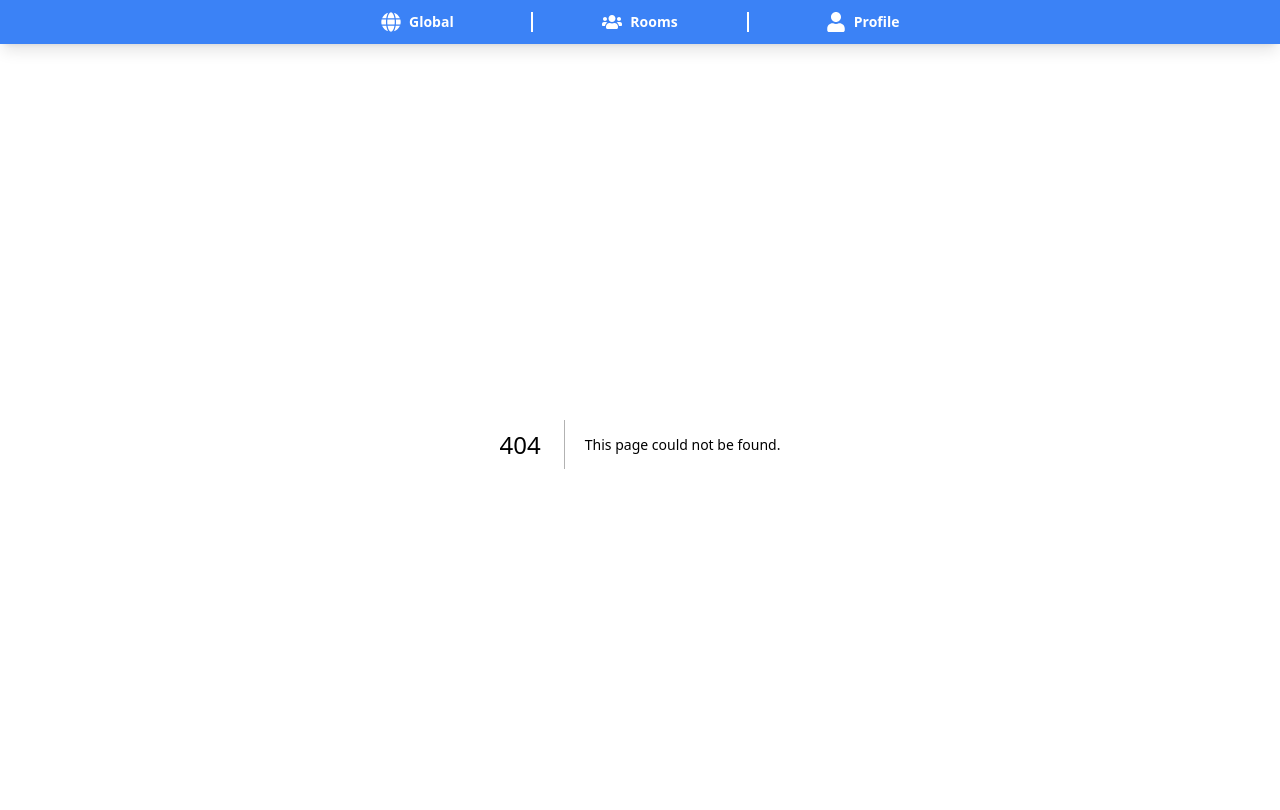
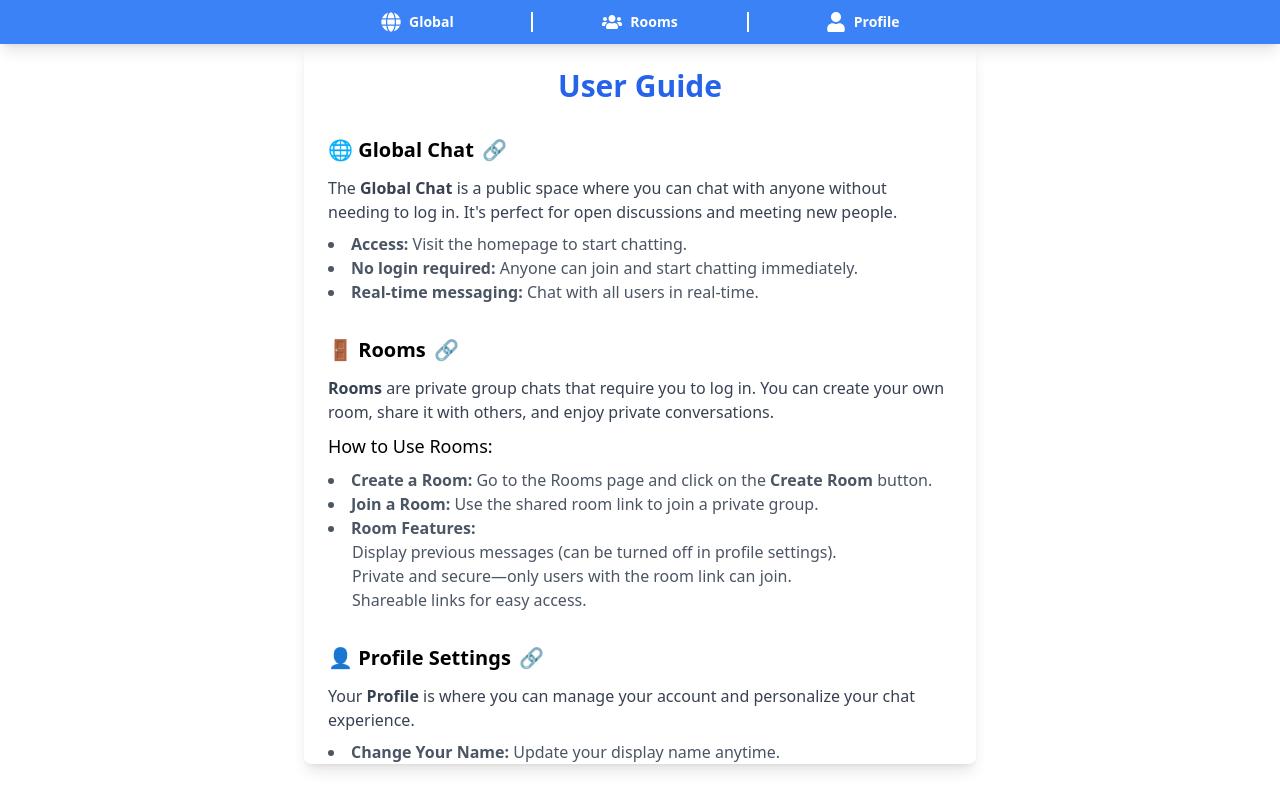
Before and after one commit to Saniyaj21/fun-chat, a Next.js app: page /guide in a window 1280 px wide. Before the commit this address had no page. Shown: the top 810 px of the page. Built offline with nearby package versions, Linux system fonts and the light colour scheme.

Commit message:
delete group

```diff
--- /dev/null
+++ b/app/guide/page.jsx
@@ -0,0 +1,75 @@
+import React from 'react';
+import Link from 'next/link'; // Import Link from next/link for Next.js navigation
+
+const Page = () => {
+  return (
+    <div className='w-full max-w-2xl bg-white rounded-lg shadow-lg flex flex-col h-[90vh] mx-auto pt-6 px-6 overflow-y-auto'>
+      <h1 className="text-3xl font-bold text-center text-blue-600 mb-8">User Guide</h1>
+
+      {/* Global Chat Section */}
+      <section className="mb-8">
+        <h2 className="text-xl font-semibold mb-3 flex items-center">
+          🌐 Global Chat <Link href="/" className="ml-2 text-blue-500 hover:text-blue-700">🔗</Link>
+        </h2>
+        <p className="text-gray-700 mb-2">
+          The <strong>Global Chat</strong> is a public space where you can chat with anyone without needing to log in. It's perfect for open discussions and meeting new people.
+        </p>
+        <ul className="list-disc list-inside text-gray-600">
+          <li><strong>Access:</strong> Visit the homepage to start chatting.</li>
+          <li><strong>No login required:</strong> Anyone can join and start chatting immediately.</li>
+          <li><strong>Real-time messaging:</strong> Chat with all users in real-time.</li>
+        </ul>
+      </section>
+
+      {/* Rooms Section */}
+      <section className="mb-8">
+        <h2 className="text-xl font-semibold mb-3 flex items-center">
+          🚪 Rooms <Link href="/rooms" className="ml-2 text-blue-500 hover:text-blue-700">🔗</Link>
+        </h2>
+        <p className="text-gray-700 mb-2">
+          <strong>Rooms</strong> are private group chats that require you to log in. You can create your own room, share it with others, and enjoy private conversations.
+        </p>
+        <h3 className="text-lg font-medium mb-2">How to Use Rooms:</h3>
+        <ul className="list-disc list-inside text-gray-600">
+          <li><strong>Create a Room:</strong> Go to the Rooms page and click on the <strong>Create Room</strong> button.</li>
+          <li><strong>Join a Room:</strong> Use the shared room link to join a private group.</li>
+          <li><strong>Room Features:</strong>
+            <ul className="list-circle list-inside ml-6">
+              <li>Display previous messages (can be turned off in profile settings).</li>
+              <li>Private and secure—only users with the room link can join.</li>
+              <li>Shareable links for easy access.</li>
+            </ul>
+          </li>
+        </ul>
+      </section>
+
+      {/* Profile Settings Section */}
+      <section className="mb-8">
+        <h2 className="text-xl font-semibold mb-3 flex items-center">
+          👤 Profile Settings <Link href="/profile" className="ml-2 text-blue-500 hover:text-blue-700">🔗</Link>
+        </h2>
+        <p className="text-gray-700 mb-2">
+          Your <strong>Profile</strong> is where you can manage your account and personalize your chat experience.
+        </p>
+        <ul className="list-disc list-inside text-gray-600">
+          <li><strong>Change Your Name:</strong> Update your display name anytime.</li>
+          <li><strong>Message History:</strong> Toggle the display of previous messages in rooms on or off.</li>
+        </ul>
+      </section>
+
+      {/* Quick Tips Section */}
+      <section className="mb-8">
+        <h2 className="text-xl font-semibold mb-3">💡 Quick Tips</h2>
+        <ul className="list-disc list-inside text-gray-600">
+          <li>Use <strong>Global Chat</strong> for casual, open conversations.</li>
+          <li>Use <strong>Rooms</strong> for focused, private discussions.</li>
+          <li>Regularly update your profile settings for a personalized experience.</li>
+        </ul>
+      </section>
+
+
+    </div>
+  );
+};
+
+export default Page;
--- a/app/profile/page.jsx
+++ b/app/profile/page.jsx
@@ -1,6 +1,8 @@
 'use client'; // Add this directive to make it a Client Component
 
+import UserGuideLink from '@/components/UserGuideLink';
 import { SignedIn, SignedOut, SignInButton, SignOutButton } from '@clerk/nextjs';
+import Link from 'next/link';
 import React, { useState, useEffect } from 'react';
 
 const Page = () => {
@@ -63,8 +65,9 @@ const Page = () => {
                     />
                 </div>
 
+                <UserGuideLink />
                 {/* Show Previous Messages Toggle */}
-                <div className="flex flex-col">
+                <div className="flex flex-col mb-8">
                     <label htmlFor="showPreviousMessages" className="text-gray-700 font-medium">
                         Show Previous Messages
                     </label>
@@ -82,6 +85,7 @@ const Page = () => {
                     </div>
                 </div>
 
+
                 {/* Clerk Authentication Buttons */}
                 <SignedIn>
                     <SignOutButton />
--- a/app/rooms/page.jsx
+++ b/app/rooms/page.jsx
@@ -1,10 +1,12 @@
 'use client';
 
 import React, { useState, useEffect } from 'react';
+import { MdDeleteSweep } from "react-icons/md";
 import Link from 'next/link';
 import axios from 'axios';
 import { backendURL } from '@/lib/socket';
 import { useUser } from '@clerk/nextjs';
+import UserGuideLink from '@/components/UserGuideLink';
 
 const Rooms = () => {
   const [rooms, setRooms] = useState([]);
@@ -62,6 +64,24 @@ const Rooms = () => {
       setError(err.message);
     }
   };
+  const deleteRoom = async (id) => {
+
+    try {
+
+      if (confirm("Delete this room?")) {
+        const response = await axios.delete(`${backendURL}/api/rooms/${id}`)
+        if (response.data.success) {
+          fetchRooms()
+        } else {
+          throw new Error('Failed to create room');
+        }
+      }
+    }
+
+    catch (err) {
+      setError(err.message);
+    }
+  };
 
   const shareLink = (roomId) => {
     const url = `${window.location.origin}/rooms/${roomId}`;
@@ -104,7 +124,10 @@ const Rooms = () => {
       {/* Rooms List */}
       <div className="flex-1 overflow-y-auto p-4 bg-blue-50">
         {rooms.length === 0 ? (
-          <p className="text-center text-blue-400 opacity-50">No rooms found. Create one to start chatting!</p>
+          <>
+            <p className="text-center text-blue-400 opacity-50">No rooms found. Create one to start chatting!</p>
+            <UserGuideLink />
+          </>
         ) : (
           rooms.map((room) => (
             <div key={room._id} className="bg-blue-100 rounded-lg shadow p-2 mb-2">
@@ -116,11 +139,18 @@ const Rooms = () => {
               </Link>
               <div className="flex items-center gap-3 mt-2">
                 <button
+                  onClick={() => deleteRoom(room._id)}
+                  className="bg-red-500 mr-4 text-white px-3 py-1 rounded-full text-xl hover:bg-red-600 transition"
+                >
+                  <MdDeleteSweep />
+                </button>
+                <button
                   onClick={() => shareLink(room._id)}
                   className="bg-blue-500 text-white px-3 py-1 rounded-full text-sm hover:bg-blue-600 transition"
                 >
                   Copy Link
                 </button>
+
                 {copiedRoomId === room._id && (
                   <span className="text-xs text-blue-600 opacity-75">Link Copied, Share now.</span>
                 )}
--- a/components/Chat.jsx
+++ b/components/Chat.jsx
@@ -4,6 +4,8 @@ import { useState, useEffect, useRef } from 'react';
 import socket from '../lib/socket';
 import { FaGlobe } from 'react-icons/fa';
 import { useUser } from '@clerk/nextjs';
+import Link from 'next/link';
+import UserGuideLink from './UserGuideLink';
 
 const Chat = () => {
   const [messages, setMessages] = useState([]);
@@ -141,6 +143,8 @@ const Chat = () => {
         </span>
       </div>
 
+      <p className='opacity-70 text-center py-2 flex items-center'>Messages are temporay. <UserGuideLink/></p>
+
       <div className="flex-1 overflow-y-auto px-4 py-2 ">
         {messages.map((msg, index) => (
           <div
--- a/components/RoomChat.jsx
+++ b/components/RoomChat.jsx
@@ -123,7 +123,7 @@ const RoomChat = () => {
 
     const timeout = setTimeout(() => {
       socket.emit('roomStopTyping', { user: name, roomId: id });
-    }, 1000);
+    }, 100);
 
     setTypingTimeout(timeout);
   };
--- /dev/null
+++ b/components/UserGuideLink.jsx
@@ -0,0 +1,14 @@
+import Link from 'next/link';
+import React from 'react'
+import { MdChromeReaderMode } from "react-icons/md";
+import { GiClick } from "react-icons/gi";
+import { TbHandClick } from "react-icons/tb";
+
+const UserGuideLink = () => {
+  return (
+
+      <Link className='text-blue-600 flex  items-center gap-1 ' href={'/guide'}><TbHandClick/> User guide.</Link>
+  )
+}
+
+export default UserGuideLink
```
